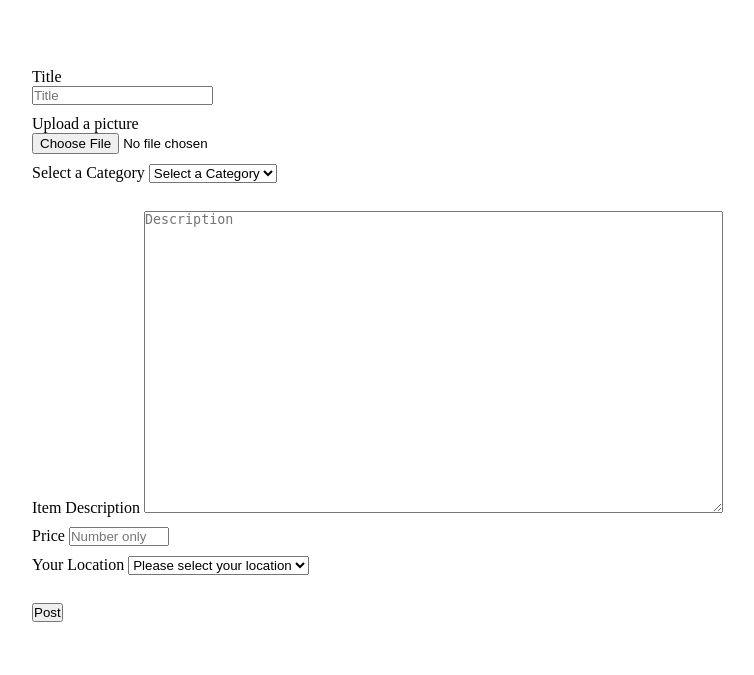
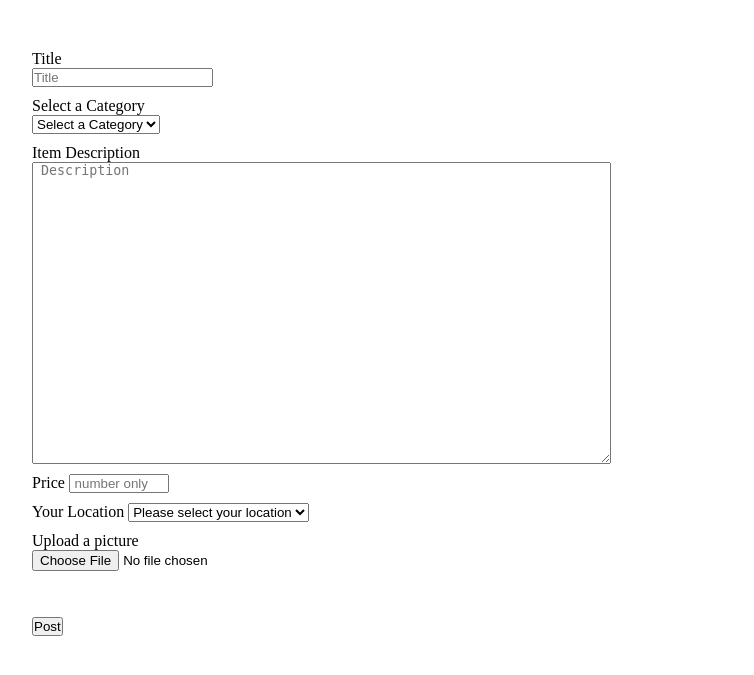
Before and after one commit to kjunpark92/buy_sell, a PHP site: page /html/post.php in a window 1280 px wide. Shown: the part 77-752 px from the top of the page, without its empty margins (38-792 px from the left). Run offline with PHP 8.4, Linux system fonts and the light colour scheme; data that the repository does not hold is empty.

Commit message:
almost done with post.php with js codes

```diff
--- a/html/post.php
+++ b/html/post.php
@@ -84,18 +84,15 @@ if (isset($_GET['post_id'])){
 <div id='post_edit_form_wrapper'>
     <form action='<?php echo $action;?>' method='POST' id='post_edit_form' enctype="multipart/form-data">
         <div class='post_edit required'>
+            <span> Title </span>
             <span class='error_msg'> * this field is required. </span><br/>
-            <span> Title </span> <br/>
-            <input type='text' name='post_title'  placeholder="Title" value="<?php echo $title_edit;?>">
+            <input type='text' name='post_title' class='requiredField'  placeholder="Title" value="<?php echo $title_edit;?>">
         </div>
-        <div class='post_edit'>
-            <span> Upload a picture </span><br/>
-            <input type='file' name='post_pic' accept='image/*' src="<?php echo $img_edit;?>">
-        </div>
-        <div class='post_edit'>
-            <span class='error_msg'> * this field is required.</span>
+
+        <div class='post_edit required'>
             <span> Select a Category </span>
-            <select name="post_category" id="post_category">
+            <span class='error_msg'> * this field is required.</span> <br/>
+            <select name="post_category" id="post_category" class='requiredField'>
                 <option selected disabled> Select a Category </option>
                 <option value="cars"> - Cars - </option>
                 <option value="electronics"> - Electronics - </option>
@@ -103,23 +100,22 @@ if (isset($_GET['post_id'])){
                 <option value="cosmetics"> - Cosmetics - </option>
                 <option value="misc"> - Miscellaneous - </option>
             </select>
-        </div>
 
-        <div class='post_edit required'>
-            <span class='error_msg'> * this field is required.</span><br/>
-            <span> Item Description </span>
-            <textarea name='item_description' rows='20' cols='70' form='post_edit_form' placeholder="Description"><?php echo $desc_edit;?></textarea><br/>
         </div>
         <div class='post_edit required'>
+            <span> Item Description </span>
+            <span class='error_msg'> * this field is required.</span><br/>
+            <textarea name='item_description' rows='20' cols='70' form='post_edit_form' class='requiredField' placeholder=" Description"><?php echo $desc_edit;?></textarea>
+        </div>
+        <div class='post_edit required'>
+            <span> Price </span>
+            <input type='text' name='post_price' id='post_price' class='requiredField' style='width: 100px;' placeholder=" number only" value="<?php echo $price_edit;?>"/>
             <span class='error_msg'>
             * this field is required.</span>
-            <span> Price </span>
-            <input type='text' name='post_price' style='width: 100px;' placeholder="Number only" value="<?php echo $price_edit;?>"/>
         </div>
         <div class='post_edit required'>
-            <span class='error_msg'>* this field is required.</span>
             <span> Your Location </span>
-            <select name="district_town" id="district_town" myOptionToSelect="<?php echo $loc_edit;?>">
+            <select name="district_town" id="district_town" class='requiredField' myOptionToSelect="<?php echo $loc_edit;?>">
                 <option selected disabled> Please select your location </option>
                 <optgroup label="Gangnam">
                     <option value="gangnam-apgujeong">Apgujeong</option>
@@ -136,15 +132,19 @@ if (isset($_GET['post_id'])){
                     <option value="mapo-hapjeong">Hapjeong</option>
                     <option value="mapo-sinsu">Sinsu</option>
                 </optgroup>
-
             </select>
-
-            <br/><br/>
+            <span class='error_msg'>* this field is required.</span>
         </div>
+        <div class='post_edit'>
+            <span> Upload a picture </span><br/>
+            <input type='file' name='post_pic' accept='image/*' src="<?php echo $img_edit;?>">
+        </div>
+        <br/><br/>
         <div class='post_edit'>
             <input type='submit' name='post_submit'
             id='post_submit' value ="<?php echo $submit_value;?>">
         </div>
+        <br/><br/>
     </form>
 </div>
 
--- a/html/profile.php
+++ b/html/profile.php
@@ -27,7 +27,6 @@
     <ul id="postlist">
     <?php
 
-
         foreach ($data as $posted) {
             $post_id=$posted['post_id'];
             echo "<li>".$posted['title']."...".$posted['datePosted']."<a href='./post.php?post_id=".$post_id."'>....EDIT... </a></li>";
```
Also changed, not shown: js/script.js (+42 -59 lines).
